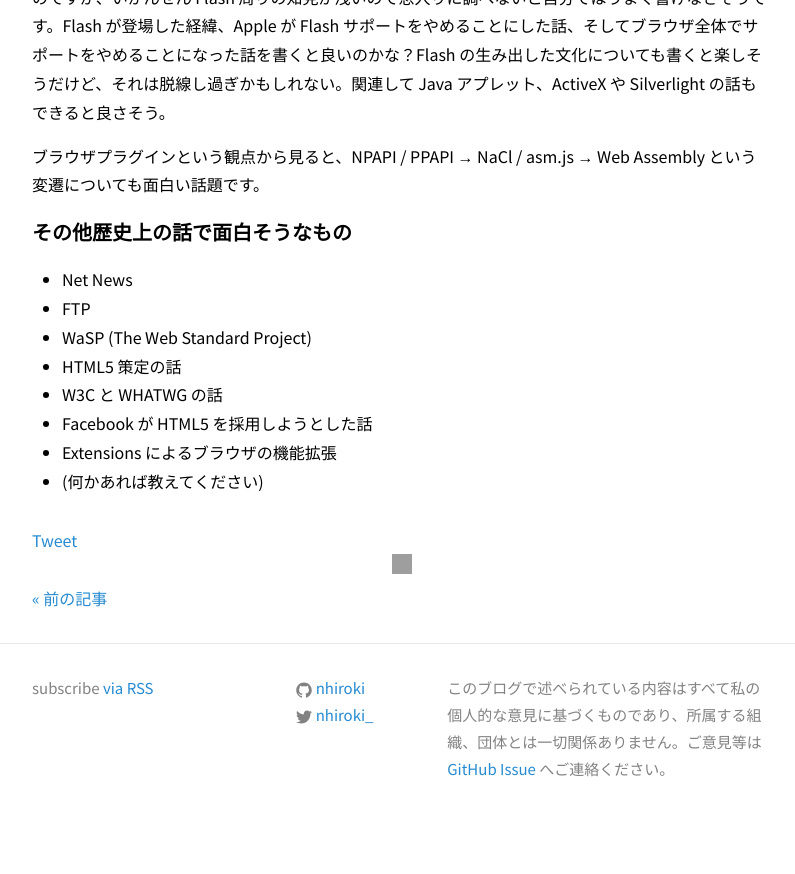
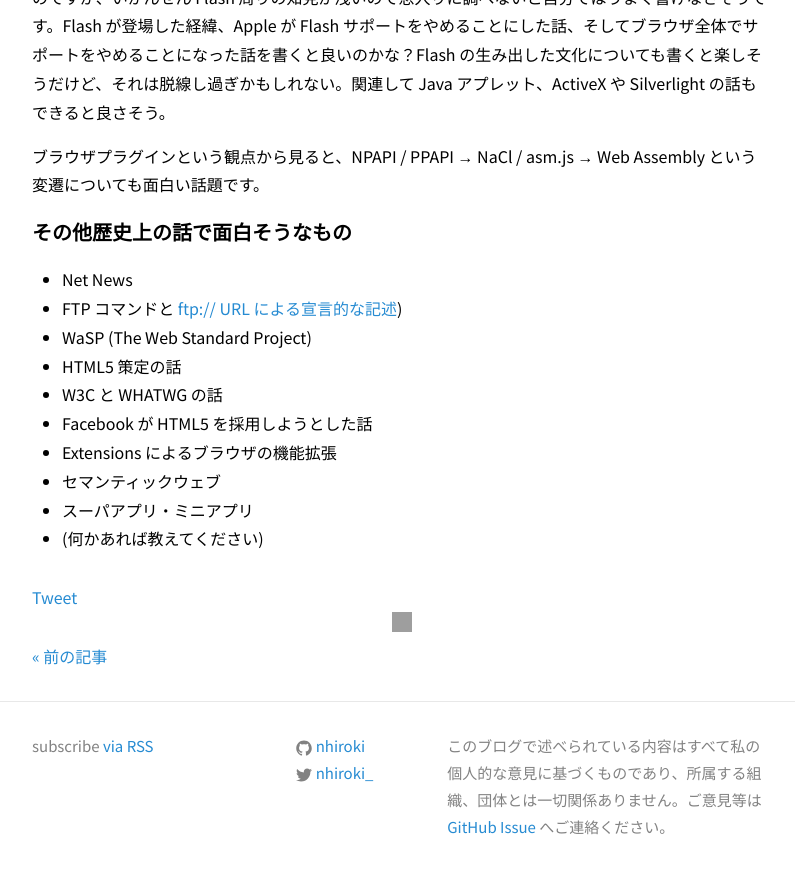
Before and after one commit to nhiroki/nhiroki.github.io, a Jekyll site: the page built from _posts/2020-12-04-web-and-browser.md, in a window 1280 px wide and 900 px high, scrolled down 1531 px. Shown: the top 874 px of the window, without its empty margins (238-1033 px from the left). Built offline with Jekyll 4.4.1, drawn with Linux system fonts in a browser that asks for light colours; comment, search, counter and statistics services are not loaded; before the commit the page ends 2373 px from its top, so only the background shows below that; grey boxes are pictures that could not be loaded.

Commit message:
Update the existing article

```diff
--- a/_posts/2020-12-04-web-and-browser.md
+++ b/_posts/2020-12-04-web-and-browser.md
@@ -35,10 +35,12 @@
 ## その他歴史上の話で面白そうなもの
 
 - Net News
-- FTP
+- FTP コマンドと [ftp:// URL による宣言的な記述](https://twitter.com/naka_aki_spl/status/1335390489936240640))
 - WaSP (The Web Standard Project)
 - HTML5 策定の話
 - W3C と WHATWG の話
 - Facebook が HTML5 を採用しようとした話
 - Extensions によるブラウザの機能拡張
+- セマンティックウェブ
+- スーパアプリ・ミニアプリ
 - (何かあれば教えてください)
```
